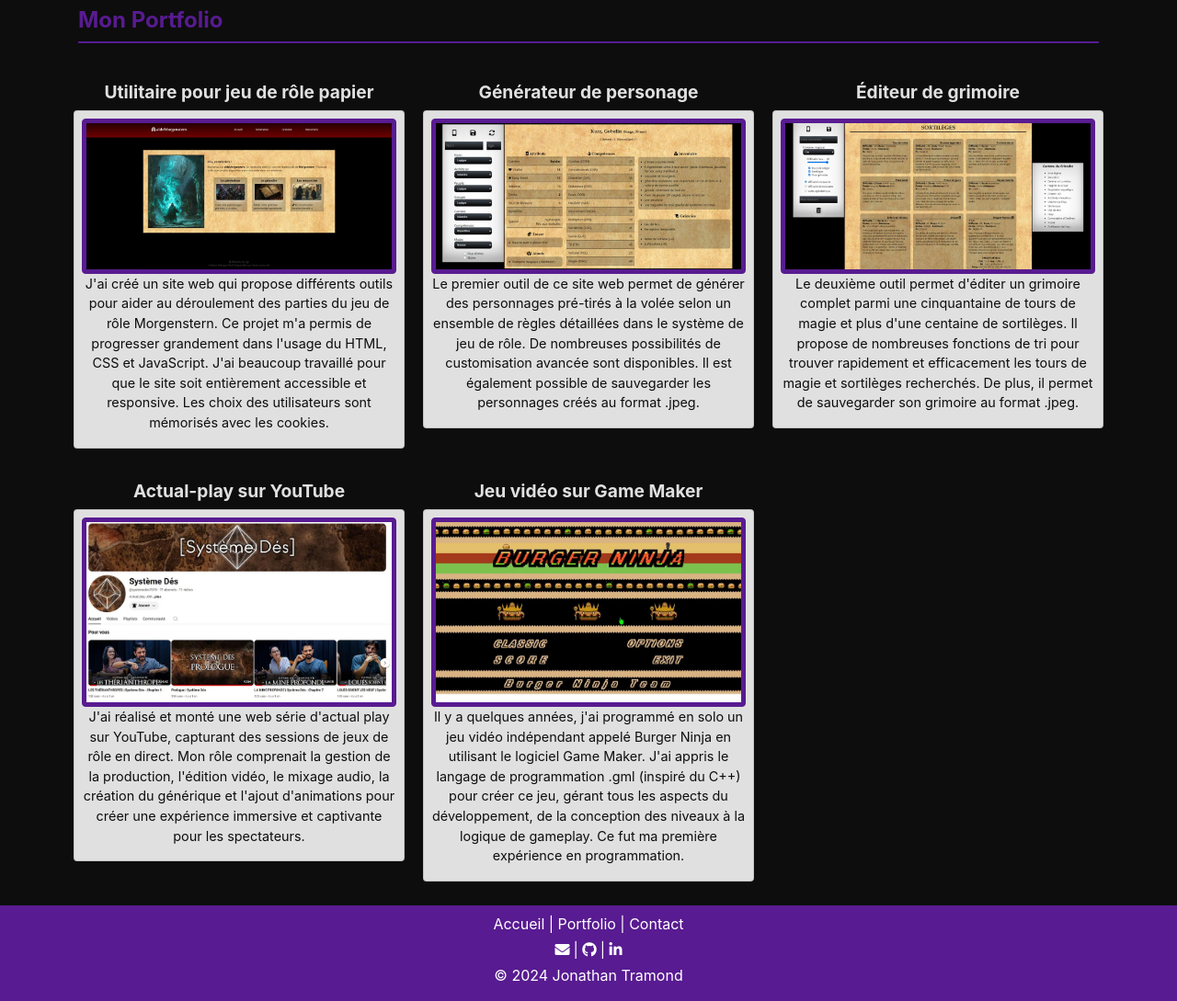
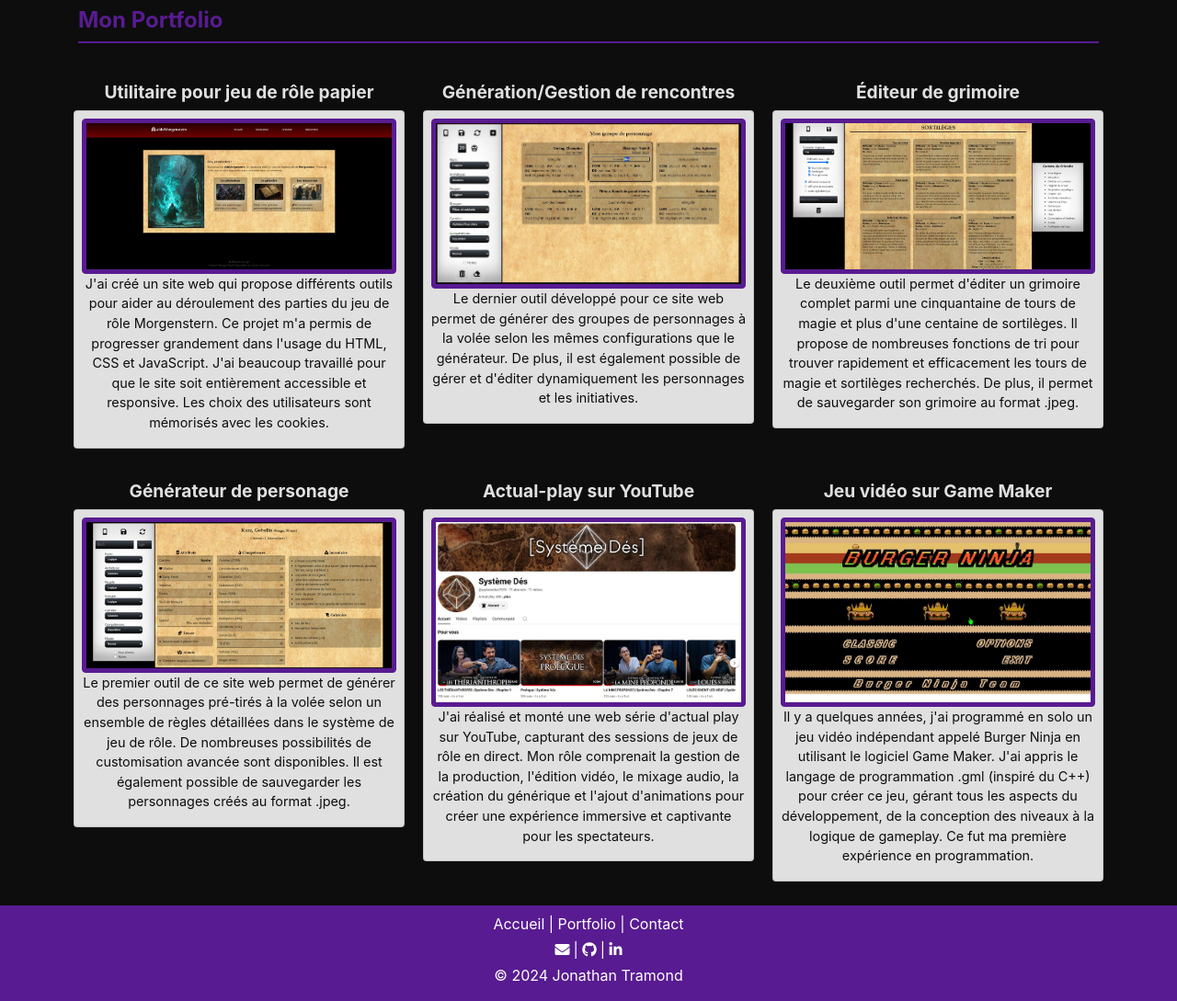
Before and after one commit to JonathanTramond/jonathan-tramond, a plain HTML site: page pages/portfolio.html in a window 1280 px wide. Shown: the part 80-1169 px from the top of the page at 92% size. Drawn offline with nearby package versions, Linux system fonts and the light colour scheme.

Commit message:
mise à jour avec le dernier outil

```diff
--- a/pages/portfolio.html
+++ b/pages/portfolio.html
@@ -62,13 +62,12 @@
                             </a>
                         </div>
 
-
                         <div class="col-md-4 mt-3  myButton">
-                        <a class="image-grayscale" title="L'outil Générateur sur aideBrigandyne'" href="https://jyptramond.github.io/aideMorgenstern/pages/generator.html" target="_blank">
-                            <h3>Générateur de personage</h3>
+                            <a class="image-grayscale" title="L'outil Rencontres sur aideBrigandyne'" href="https://jyptramond.github.io/aideMorgenstern/pages/encounter.html" target="_blank">
+                                <h3>Génération/Gestion de rencontres</h3>
                                 <div class="card bg-light text-black pt-2 pl-2 pr-2">
-                                <img src="../images/aide-morgenstern-generateur.jpg" alt="Capture d'écran du site web Générateur de personnage Brigandyne" class="img-thumbnail mx-auto d-block">
-                                <p class="comment">Le premier outil de ce site web permet de générer des personnages pré-tirés à la volée selon un ensemble de règles détaillées dans le système de jeu de rôle. De nombreuses possibilités de customisation avancée sont disponibles. Il est également possible de sauvegarder les personnages créés au format .jpeg.
+                                    <img src="../images/aide-morgenstern-encounter.jpg" alt="Capture d'écran du site web Générateur de personnage Brigandyne" class="img-thumbnail mx-auto d-block">
+                                    <p class="comment">Le dernier outil développé pour ce site web permet de générer des groupes de personnages à la volée selon les mêmes configurations que le générateur. De plus, il est également possible de gérer et d'éditer dynamiquement les personnages et les initiatives.
                                     </p>
                                 </div>
                             </a>
@@ -80,6 +79,17 @@
                                 <div class="card bg-light text-black pt-2 pl-2 pr-2">
                                     <img src="../images/aide-morgenstern-spellbook.jpg" alt="Capture d'écran du site web Générateur de personnage Brigandyne" class="img-thumbnail mx-auto d-block">
                                     <p class="comment">Le deuxième outil permet d'éditer un grimoire complet parmi une cinquantaine de tours de magie et plus d'une centaine de sortilèges. Il propose de nombreuses fonctions de tri pour trouver rapidement et efficacement les tours de magie et sortilèges recherchés. De plus, il permet de sauvegarder son grimoire au format .jpeg.
+                                    </p>
+                                </div>
+                            </a>
+                        </div>
+
+                    <div class="col-md-4 mt-3  myButton">
+                        <a class="image-grayscale" title="L'outil Générateur sur aideBrigandyne'" href="https://jyptramond.github.io/aideMorgenstern/pages/generator.html" target="_blank">
+                            <h3>Générateur de personage</h3>
+                            <div class="card bg-light text-black pt-2 pl-2 pr-2">
+                                <img src="../images/aide-morgenstern-generateur.jpg" alt="Capture d'écran du site web Générateur de personnage Brigandyne" class="img-thumbnail mx-auto d-block">
+                                <p class="comment">Le premier outil de ce site web permet de générer des personnages pré-tirés à la volée selon un ensemble de règles détaillées dans le système de jeu de rôle. De nombreuses possibilités de customisation avancée sont disponibles. Il est également possible de sauvegarder les personnages créés au format .jpeg.
                                 </p>
                             </div>
                         </a>
--- a/styles/style.css
+++ b/styles/style.css
@@ -2,7 +2,7 @@
 /* Palette de couleurs du projet */
 
 :root {
-    --primary-color: rgb(88, 27, 145);
+    --primary-color: #581b91;
     --secondary-color: #E0E0E0;
     --tertiary-color: #0d0d0d;
 }
```
Also changed, not shown: images/aide-morgenstern-encounter.jpg (added). Lines whose indentation alone changed are shown as unchanged.
